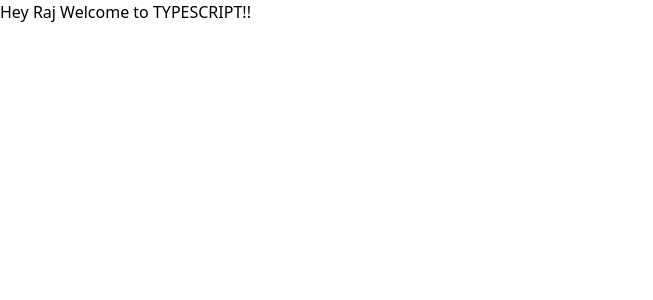
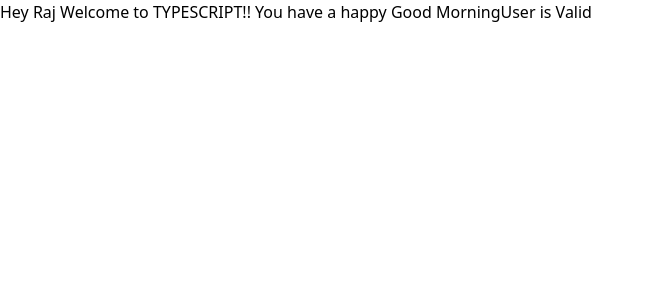
Before and after one commit to Azharul-Raj/shopping-with-typescript, a React (Vite) app: page / in a window 1280 px wide. Shown: the top 300 px of the page, without its empty margins (0-653 px from the left). Built offline with nearby package versions, Linux system fonts and the light colour scheme.

Commit message:
three property type chacking done

```diff
--- a/src/App.tsx
+++ b/src/App.tsx
@@ -11,7 +11,7 @@
 
   return (
     <div className="">
-      <Home name='Raj'/>
+      <Home name='Raj' message='Good Morning' isValid={ true} />
     </div>
   )
 }
--- a/src/pages/Home.tsx
+++ b/src/pages/Home.tsx
@@ -1,13 +1,18 @@
 import React from 'react';
 type nameInfo = {
-    name:string
+    name: string
+    message: string
+    isValid:boolean
 }
 
 const Home = (props:nameInfo) => {
-    console.log(props);
     return (
         <div>
-           Hey {props.name} Welcome to TYPESCRIPT!!
+            Hey {props.name} Welcome to TYPESCRIPT!!
+            You have a happy {props.message}
+            {
+                props.isValid?'User is Valid':'Invalid User'
+            }
         </div>
     );
 };
```
